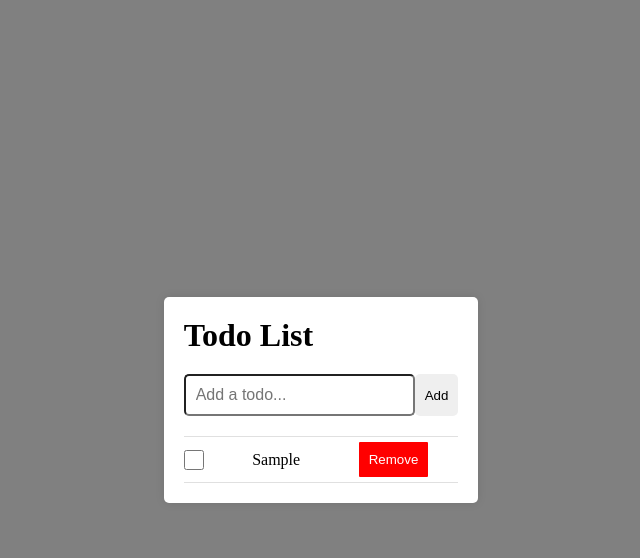
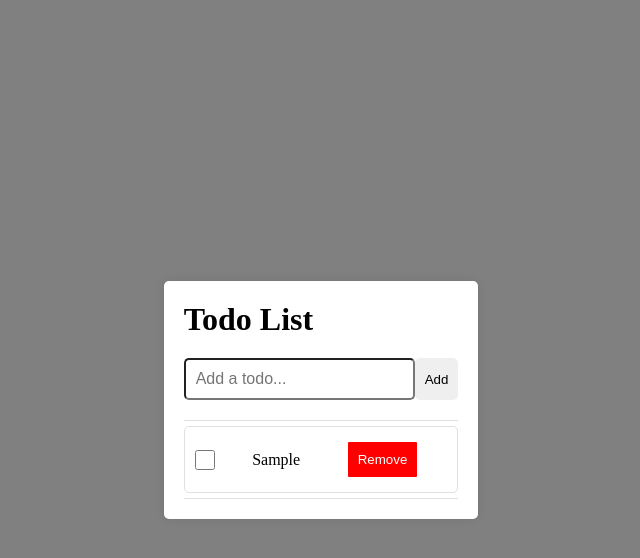
Before and after one commit to Isidorsson/lexicon-tasks, a React (Vite) app in the folder lexicon-task-react-todo-list/: page / in a window 1280 px wide. Both pictures are taken after typing "Sample" into the empty fields and a click on the button "Add". Shown: the top 558 px of the page, without its empty margins (319-959 px from the left). Built offline with nearby package versions, Linux system fonts and the light colour scheme.

Commit message:
Add styling to TodoItem component

```diff
--- a/lexicon-task-react-todo-list/src/styles/TodoItem.css
+++ b/lexicon-task-react-todo-list/src/styles/TodoItem.css
@@ -33,6 +33,11 @@
   justify-content: space-between;
   align-items: center;
   flex-wrap: nowrap;
+  border: 1px solid #e0e0e0;
+  padding: 10px;
+  margin: 5px 0;
+  border-radius: 5px;
+  transition: background-color 0.3s;
 }
 
 .todo-btn-remove {
```
